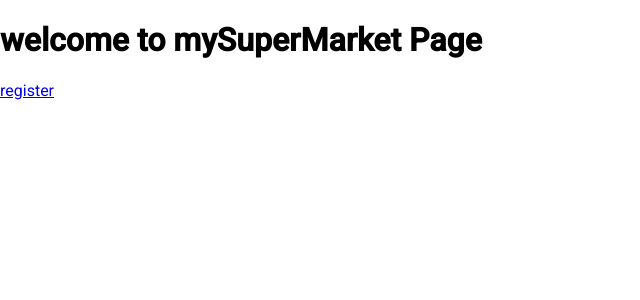
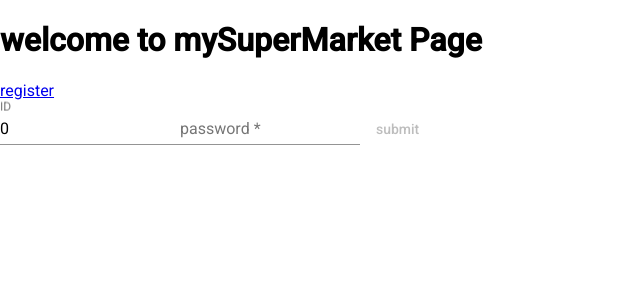
Before and after one commit to Hzbbaum/MySupermarket-Clone, an Angular app in the folder client/: page /home in a window 1280 px wide. Shown: the top 300 px of the page, without its empty margins (0-640 px from the left). Built offline with nearby package versions, Linux system fonts and the light colour scheme.

Commit message:
login form is running. service is not connected.

```diff
--- a/client/src/app/components/home/home.component.html
+++ b/client/src/app/components/home/home.component.html
@@ -1,2 +1,20 @@
 <h1>welcome to mySuperMarket Page</h1>
 <a routerLink="/register" routerLinkActive="active">register</a>
+<form [formGroup]="loginForm" (ngSubmit)="loginRequest(loginForm.value)">
+    <mat-form-field>
+        <mat-label>ID</mat-label>
+        <input matInput minlength="9" maxlength="9" type="text" placeholder="your personal ID here please"
+            formControlName="ID" />
+        <mat-error *ngIf="!loginForm.controls['ID'].valid && loginForm.controls['ID'].touched">
+            ID must be nine numbers long
+        </mat-error>
+    </mat-form-field>
+    <mat-form-field>
+        <input matInput type="password" minlength="4" maxlength="30" placeholder="password"
+            formControlName="password" />
+        <mat-error *ngIf="!loginForm.controls['password'].valid && loginForm.controls['password'].touched">
+            Required field, must be between 4 and 30 characters.
+        </mat-error>
+    </mat-form-field>
+    <button mat-button color="secondary" type="submit" [disabled] = "!loginForm.valid">submit</button>
+</form>
--- a/client/src/app/components/home/home.component.ts
+++ b/client/src/app/components/home/home.component.ts
@@ -1,4 +1,7 @@
 import { Component, OnInit } from "@angular/core";
+import { FormGroup, FormBuilder, Validators } from "@angular/forms";
+import { OauthService } from "src/app/services/oauth.service";
+import { variable } from '@angular/compiler/src/output/output_ast';
 
 @Component({
   selector: "app-home",
@@ -6,7 +9,17 @@ import { Component, OnInit } from "@angular/core";
   styleUrls: ["./home.component.scss"]
 })
 export class HomeComponent implements OnInit {
-  constructor() {}
+  public loginForm: FormGroup;
+  public loginRequest() {
+    console.log("login requested");
+  }
 
-  ngOnInit() {}
+  constructor(public services: OauthService, public fb: FormBuilder) {}
+
+  ngOnInit() {
+    this.loginForm = this.fb.group({
+      ID: [0, [Validators.minLength(9), Validators.maxLength(9)]],
+      password: ["", Validators.required, Validators.minLength(4), Validators.maxLength(30)]
+    });
+  }
 }
```
Also changed, not shown: client/src/app/app.module.ts (+21 -9 lines).
